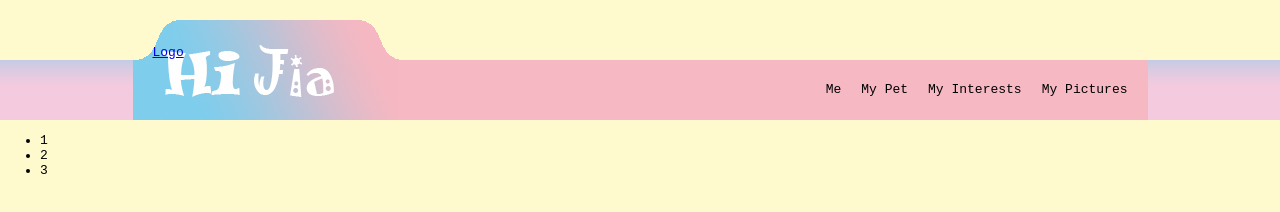
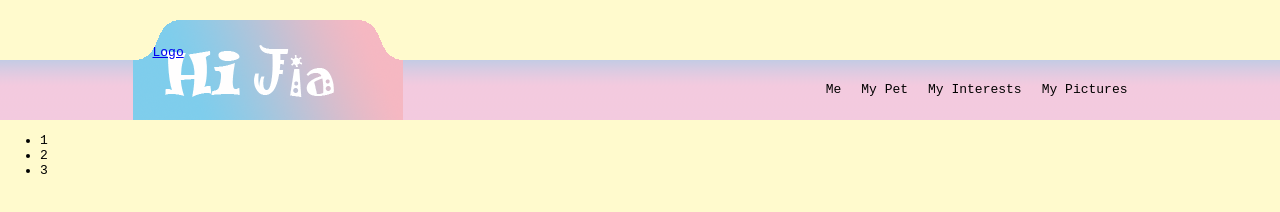
Before and after one commit to jiaRongLin/jiaRongLin.github.io, a plain HTML site: page index.html in a window 1280 px wide. Drawn offline with Linux system fonts and the light colour scheme.

Commit message:
Update myCSS.css

```diff
--- a/CSS/myCSS.css
+++ b/CSS/myCSS.css
@@ -33,7 +33,7 @@ a.sitetitle {
     right: 0;
     width: 750px;
     height: 60px;
-    background: rgb(246, 184, 194);
+    //background: rgb(246, 184, 194);
 }
 .myMenu ul {
     float: right;
```
